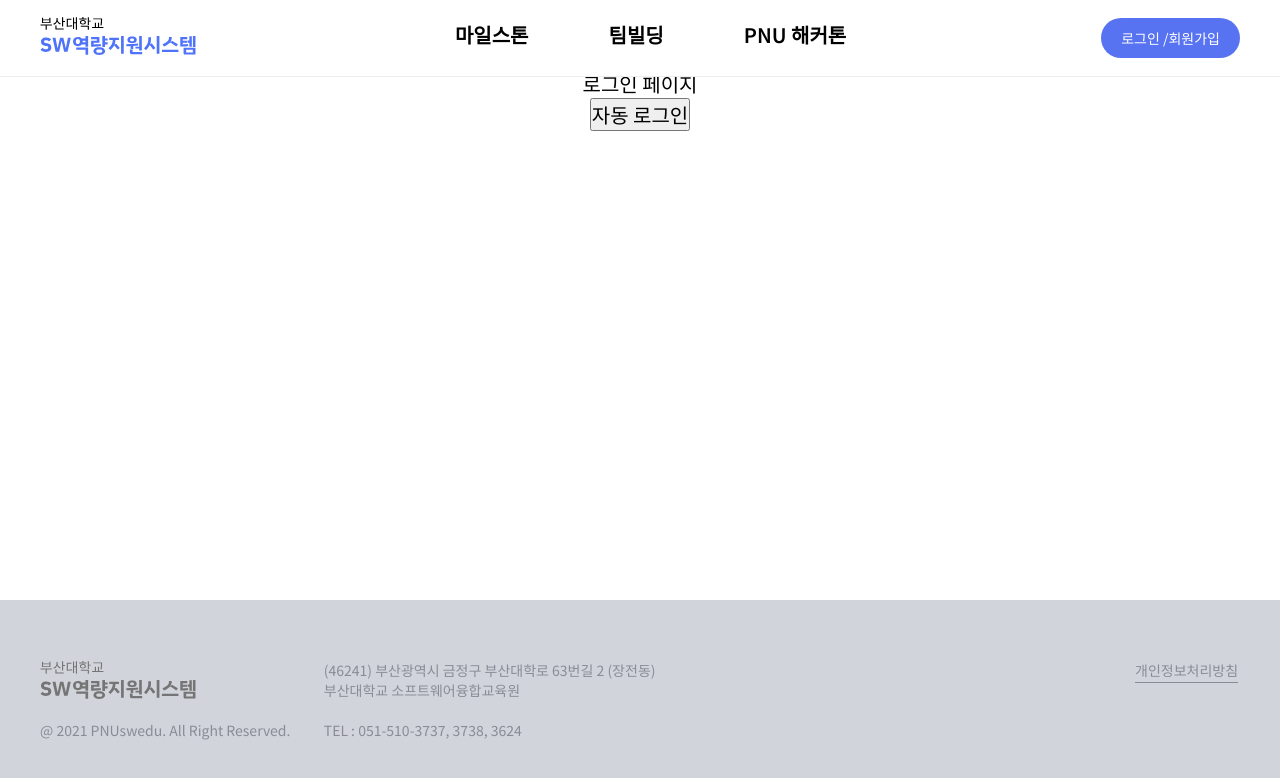
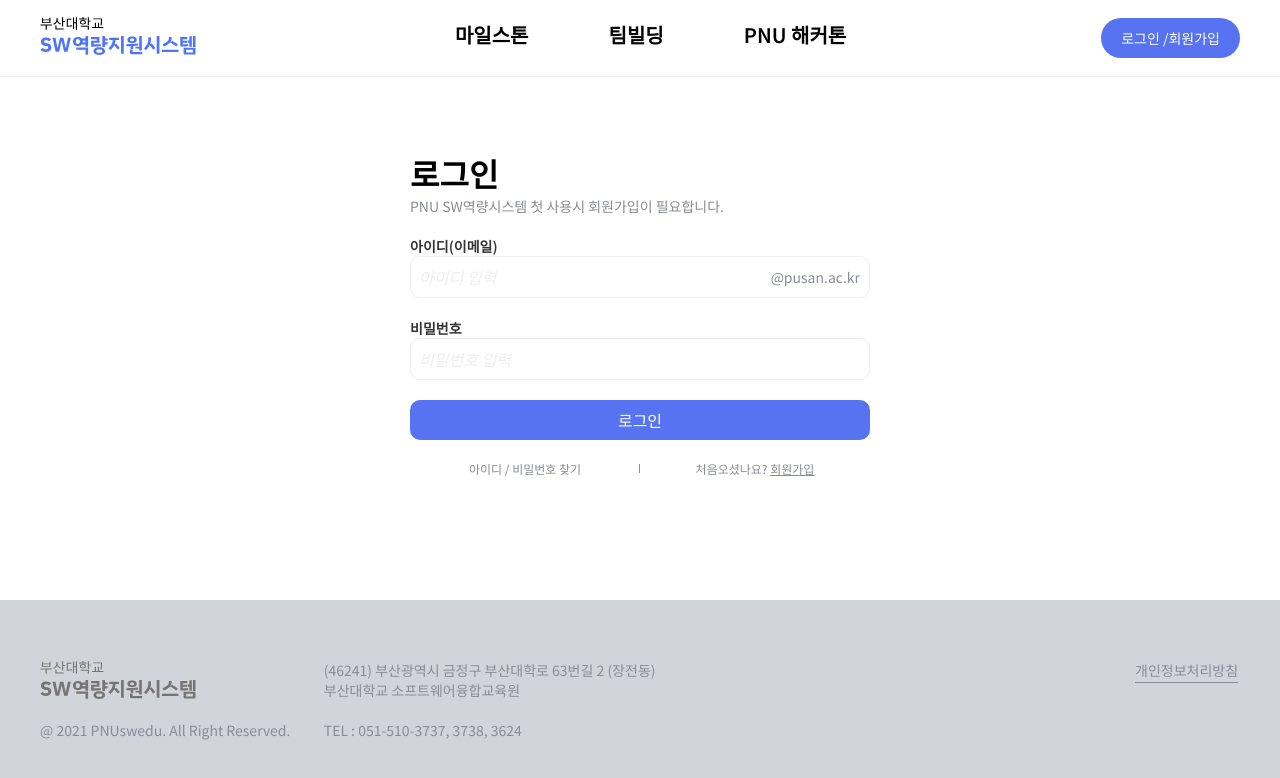
Before and after one commit to SW-CSS/sw-css, a Next.js app in the folder frontend/: page /sign-in in a window 1280 px wide. Shown: the top 778 px of the page. Built offline with nearby package versions, Linux system fonts and the light colour scheme.

Commit message:
design: 로그인 페이지 구현
#52

```diff
--- a/frontend/src/app/(auth)/sign-in/page.tsx
+++ b/frontend/src/app/(auth)/sign-in/page.tsx
@@ -1,59 +1,27 @@
-/* eslint-disable implicit-arrow-linebreak */
-/* eslint-disable react-hooks/exhaustive-deps */
+import { FONT_STYLE } from '@/constants';
 
-'use client';
+import InputUserInfo from './components/InputUserInfo';
+import { Divisor, FindLink, SignInContentWrapper, SignInPageWrapper, SignUpLink, SuggestionComment } from './styled';
+import { Description, Title, TitleContent } from '../styled';
 
-import { useRouter } from 'next/navigation';
-
-import { FONT_STYLE } from '@/constants';
-import { useAppDispatch, useAppSelector } from '@/hocks/redux';
-import { signIn } from '@/store/auth.slice';
-
-const Page = () => {
-  const router = useRouter();
-  const dispatch = useAppDispatch();
-  const auth = useAppSelector((state) => state.auth).value;
-
-  if (auth.isAuth) router.push('/');
-
-  const handleSignInClick = () => {
-    // TODO: api 연결
-    dispatch(
-      signIn({
-        token: 'token',
-        username: 'name',
-        uid: '1',
-        isModerator: true,
-      }),
-    );
-    setTimeout(() => {
-      router.refresh();
-    }, 0);
-  };
-
-  return (
-    <div
-      style={{
-        display: 'flex',
-        flexDirection: 'column',
-        justifyContent: 'center',
-        alignItems: 'center',
-        height: '200px',
-        font: FONT_STYLE.lg.normal,
-      }}
-    >
-      로그인 페이지
-      <button
-        type="button"
-        onClick={handleSignInClick}
-        style={{
-          font: FONT_STYLE.lg.normal,
-        }}
-      >
-        자동 로그인
-      </button>
-    </div>
-  );
-};
+const Page = () => (
+  <SignInPageWrapper>
+    <SignInContentWrapper>
+      <TitleContent>
+        <Title>로그인</Title>
+        <Description>PNU SW역량시스템 첫 사용시 회원가입이 필요합니다.</Description>
+      </TitleContent>
+      <InputUserInfo />
+      <SuggestionComment>
+        <Divisor>
+          <FindLink href="/find-id">아이디</FindLink> / <FindLink href="/find-pw">비밀번호</FindLink> 찾기
+        </Divisor>
+        <div style={{ font: FONT_STYLE.xs.normal }}>
+          처음오셨나요? <SignUpLink href="/sign-up">회원가입</SignUpLink>
+        </div>
+      </SuggestionComment>
+    </SignInContentWrapper>
+  </SignInPageWrapper>
+);
 
 export default Page;
--- /dev/null
+++ b/frontend/src/app/(auth)/sign-in/styled.ts
@@ -0,0 +1,59 @@
+'use client';
+
+import Link from 'next/link';
+import styled from 'styled-components';
+
+import { SIGN_WIDTH, RESPONSIVE_WIDTH, FONT_STYLE, COLOR } from '@/constants';
+
+export const SignInPageWrapper = styled.div`
+  max-width: ${SIGN_WIDTH};
+  margin: auto;
+  padding: 80px 0 40px;
+
+  @media screen and (max-width: ${RESPONSIVE_WIDTH.desktop}) {
+    padding-top: 50px;
+  }
+`;
+
+export const SignInContentWrapper = styled.div`
+  padding: 70px 20px 20px;
+  display: flex;
+  flex-direction: column;
+  gap: 20px;
+
+  @media screen and (max-width: ${RESPONSIVE_WIDTH.mobile}) {
+    padding: 20px;
+  }
+`;
+
+export const SuggestionComment = styled.div`
+  display: grid;
+  grid-template-columns: 1fr 1fr;
+  text-align: center;
+  color: ${COLOR.comment};
+`;
+
+export const Divisor = styled.div`
+  position: relative;
+  font: ${FONT_STYLE.xs.normal};
+  z-index: 0;
+
+  &::after {
+  content: '';
+  position: absolute;
+  bottom: 25%;
+  right: 0;
+  height: 50%;
+  border-right: 1px solid ${COLOR.comment};
+`;
+
+export const FindLink = styled(Link)`
+  font: ${FONT_STYLE.xs.normal};
+  color: ${COLOR.comment};
+`;
+
+export const SignUpLink = styled(Link)`
+  font: ${FONT_STYLE.xs.normal};
+  color: ${COLOR.comment};
+  text-decoration: underline;
+`;
```
